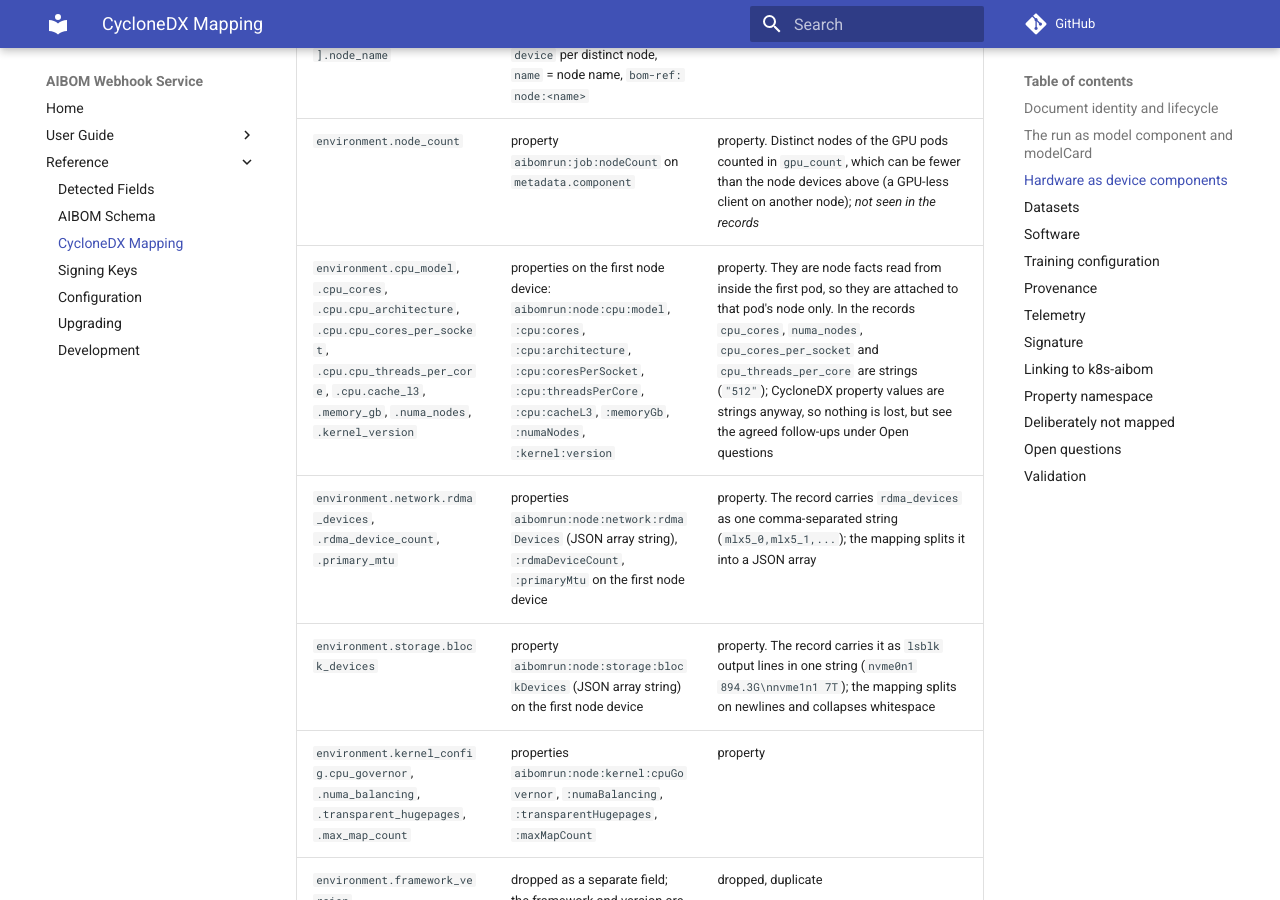
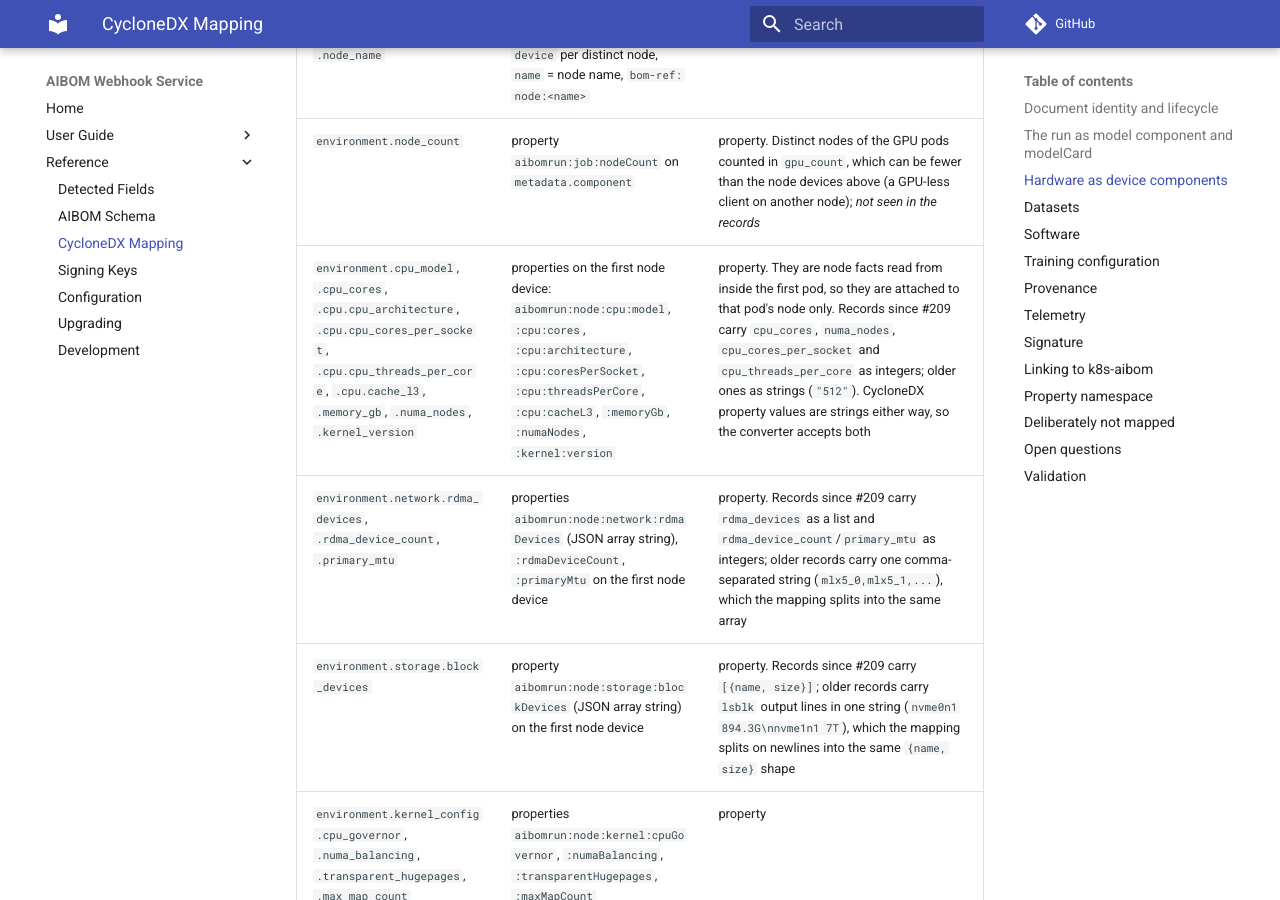
Before and after one commit to gavinsan33/aibom-webhook-service, an MkDocs documentation site: the page built from docs/reference/cyclonedx-mapping.md, in a window 1280 px wide and 900 px high, scrolled down 5631 px. Built offline with MkDocs 1.6.1 and Material for MkDocs 9.7.7, drawn with Linux system fonts in a browser that asks for light colours; comment, search, counter and statistics services are not loaded; some of the changed text lies outside the part shown.

Commit message:
Map pod container images and typed environment values (#208, #209)

```diff
--- a/docs/reference/cyclonedx-mapping.md
+++ b/docs/reference/cyclonedx-mapping.md
@@ -57,9 +57,9 @@ The record's GPU count and VRAM list cover every GPU pod that ran at the same ti
 | `environment.cuda_version` | property `aibomrun:gpu:cudaDriverVersion` on the NVIDIA driver component | property; this is the driver's CUDA ceiling, not the toolkit (that is `torch_cuda_version`, under Software). Not emitted for other vendors |
 | `execution_metadata.pods[].node_name` | `components[]`: one `type: device` per distinct node, `name` = node name, `bom-ref: node:<name>` | transformed |
 | `environment.node_count` | property `aibomrun:job:nodeCount` on `metadata.component` | property. Distinct nodes of the GPU pods counted in `gpu_count`, which can be fewer than the node devices above (a GPU-less client on another node); *not seen in the records* |
-| `environment.cpu_model`, `.cpu_cores`, `.cpu.cpu_architecture`, `.cpu.cpu_cores_per_socket`, `.cpu.cpu_threads_per_core`, `.cpu.cache_l3`, `.memory_gb`, `.numa_nodes`, `.kernel_version` | properties on the first node device: `aibomrun:node:cpu:model`, `:cpu:cores`, `:cpu:architecture`, `:cpu:coresPerSocket`, `:cpu:threadsPerCore`, `:cpu:cacheL3`, `:memoryGb`, `:numaNodes`, `:kernel:version` | property. They are node facts read from inside the first pod, so they are attached to that pod's node only. In the records `cpu_cores`, `numa_nodes`, `cpu_cores_per_socket` and `cpu_threads_per_core` are strings (`"512"`); CycloneDX property values are strings anyway, so nothing is lost, but see the agreed follow-ups under Open questions |
-| `environment.network.rdma_devices`, `.rdma_device_count`, `.primary_mtu` | properties `aibomrun:node:network:rdmaDevices` (JSON array string), `:rdmaDeviceCount`, `:primaryMtu` on the first node device | property. The record carries `rdma_devices` as one comma-separated string (`mlx5_0,mlx5_1,...`); the mapping splits it into a JSON array |
-| `environment.storage.block_devices` | property `aibomrun:node:storage:blockDevices` (JSON array string) on the first node device | property. The record carries it as `lsblk` output lines in one string (`nvme0n1 894.3G\nnvme1n1     7T`); the mapping splits on newlines and collapses whitespace |
+| `environment.cpu_model`, `.cpu_cores`, `.cpu.cpu_architecture`, `.cpu.cpu_cores_per_socket`, `.cpu.cpu_threads_per_core`, `.cpu.cache_l3`, `.memory_gb`, `.numa_nodes`, `.kernel_version` | properties on the first node device: `aibomrun:node:cpu:model`, `:cpu:cores`, `:cpu:architecture`, `:cpu:coresPerSocket`, `:cpu:threadsPerCore`, `:cpu:cacheL3`, `:memoryGb`, `:numaNodes`, `:kernel:version` | property. They are node facts read from inside the first pod, so they are attached to that pod's node only. Records since #209 carry `cpu_cores`, `numa_nodes`, `cpu_cores_per_socket` and `cpu_threads_per_core` as integers; older ones as strings (`"512"`). CycloneDX property values are strings either way, so the converter accepts both |
+| `environment.network.rdma_devices`, `.rdma_device_count`, `.primary_mtu` | properties `aibomrun:node:network:rdmaDevices` (JSON array string), `:rdmaDeviceCount`, `:primaryMtu` on the first node device | property. Records since #209 carry `rdma_devices` as a list and `rdma_device_count`/`primary_mtu` as integers; older records carry one comma-separated string (`mlx5_0,mlx5_1,...`), which the mapping splits into the same array |
+| `environment.storage.block_devices` | property `aibomrun:node:storage:blockDevices` (JSON array string) on the first node device | property. Records since #209 carry `[{name, size}]`; older records carry `lsblk` output lines in one string (`nvme0n1 894.3G\nnvme1n1     7T`), which the mapping splits on newlines into the same `{name, size}` shape |
 | `environment.kernel_config.cpu_governor`, `.numa_balancing`, `.transparent_hugepages`, `.max_map_count` | properties `aibomrun:node:kernel:cpuGovernor`, `:numaBalancing`, `:transparentHugepages`, `:maxMapCount` | property |
 | `environment.framework_version` | dropped as a separate field; the framework and version are already the `library` component for torch (below) | dropped, duplicate |
 
@@ -94,7 +94,7 @@ Every dataset component is also referenced from `modelCard.modelParameters.datas
 
 | `spec.data` path | CycloneDX 1.6 | Rule |
 |---|---|---|
-| (container image of the workload) | not in `spec.data` | dropped: the record does not carry the image reference or digest. See the container-image follow-up (#208) under Open questions |
+| `execution_metadata.pods[].containers[]` (`name`, `image`, `image_id`) | `components[]`: one `type: container` per distinct image, `name` = repository, `version` = tag when `image` has one, `purl: pkg:oci/<last path segment>@sha256:<digest>?repository_url=<registry/repository>` from `image_id`, `bom-ref: image:<digest>`, property `aibomrun:container:names` (comma-joined container names that ran it) | transformed. App containers only; our injected containers and native sidecars are not in the record. `image_id` is passed through as the kubelet reports it: when it is a bare `sha256:` config digest rather than `repo@sha256:`, the purl is omitted and the digest kept as property `aibomrun:container:imageId`. Records from before #208 have no `containers` and get no container component |
 | `environment.python_version` | `components[]`: `type: platform`, `name: python`, `version`, `purl: pkg:generic/python@<version>` | transformed |
 | `environment.libraries{dist: version}` | one `components[]` entry per library: `type: library`, `name`, `version`, `purl: pkg:pypi/<normalized name>@<version>` | transformed. Distribution names are normalised per PEP 503 for the purl. The records carry NVIDIA container builds with local version labels (`2.11.0a0+a6c236b9fd.nv26.3.46836102`); the purl keeps the full string as the version with `+` percent-encoded as `%2B` (`pkg:pypi/torch@2.11.0a0%2Ba6c236b9fd.nv26.3.46836102`), which is the canonical form the reference libraries write and what a consumer comparing purls as strings will match; such a version will not resolve on PyPI, which is correct: it is not a PyPI release |
 | `environment.torch_cuda_version`, `.torch_hip_version`, `.cudnn_version`, `.nccl_version` | properties on the `torch` library component: `aibomrun:torch:cudaVersion`, `:hipVersion`, `:cudnnVersion`, `:ncclVersion` | property; they describe the torch build, not separate installed packages. `torch_hip_version` *not seen in the records* |
@@ -187,7 +187,7 @@ Sub-namespaces used: `aibomrun:record`, `aibomrun:experiment`, `aibomrun:job`, `
 - **`resource_utilization.note`.** Its absence of metrics is already visible.
 - **The time series itself.** Too large for a BOM and already addressed by hash through the reference.
 - **`environment.framework_version` as its own field.** Redundant with the torch library component.
-- **Anything not in `spec.data`**: the container image reference and digest, the pod spec, resource requests. The record does not have them, so the document cannot claim them; see the agreed follow-ups under Open questions.
+- **Anything not in `spec.data`**: the pod spec, resource requests. The record does not have them, so the document cannot claim them.
 
 ## Open questions
 
@@ -201,9 +201,7 @@ Sub-namespaces used: `aibomrun:record`, `aibomrun:experiment`, `aibomrun:job`, `
 Agreed follow-ups on the record side, from the review of this page, which the mapping already anticipates:
 
 - The triggering workload's kind and UID in `execution_metadata`, which makes the serial rule and the k8s-aibom link possible.
-- Container image reference and digest on `execution_metadata.pods[].containers[]` (#208), which gives the document a `container` component with a `pkg:oci` purl and makes the k8s-aibom link checkable by digest. The mapping adds that row when the field lands.
 - Pod `start_time` emitted in UTC with a `Z`, which removes the assumption the mapping makes today.
-- Numbers stored as strings in `environment` (`cpu_cores`, `numa_nodes`, `cpu_cores_per_socket`, `cpu_threads_per_core`, `rdma_device_count`, `primary_mtu`) and the `rdma_devices` and `block_devices` flat strings (#209); the mapping normalises them until then.
 - The converter itself is implemented in this repository, following this page.
 
 ## Validation
```
